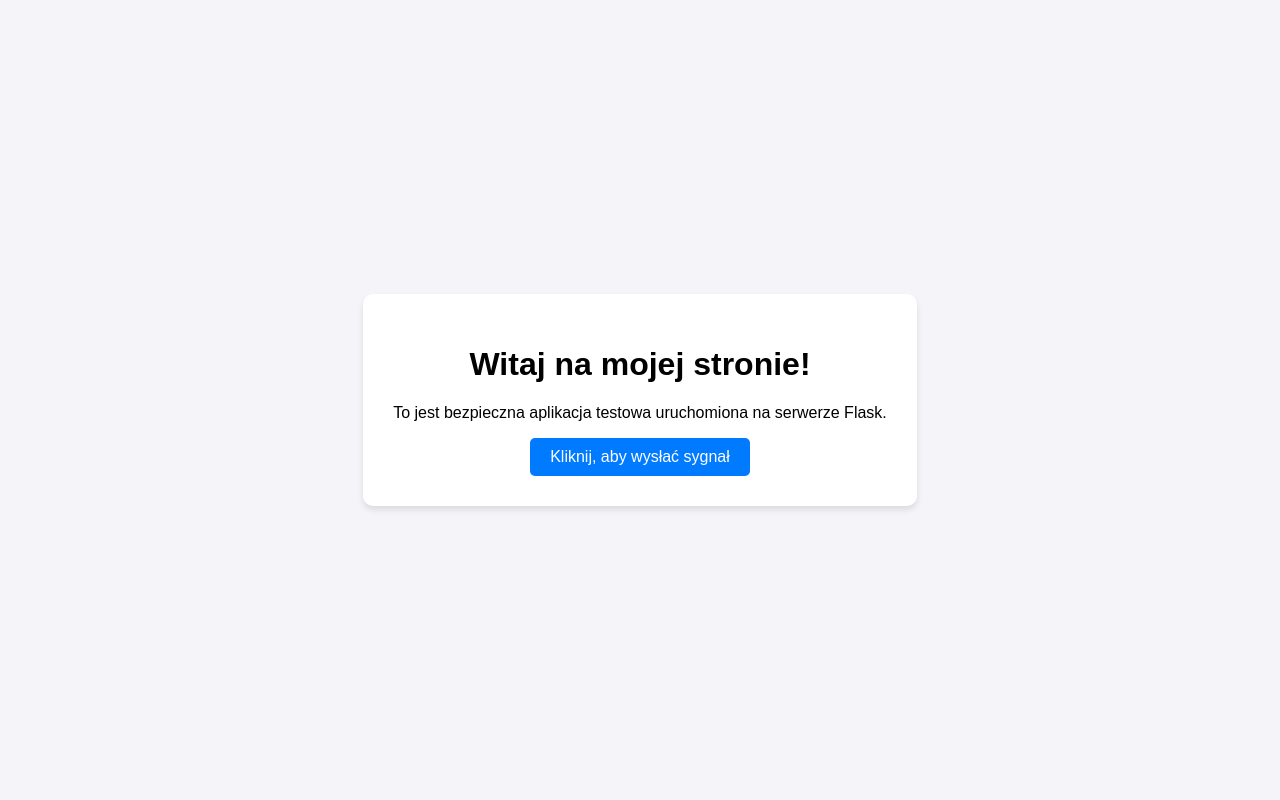
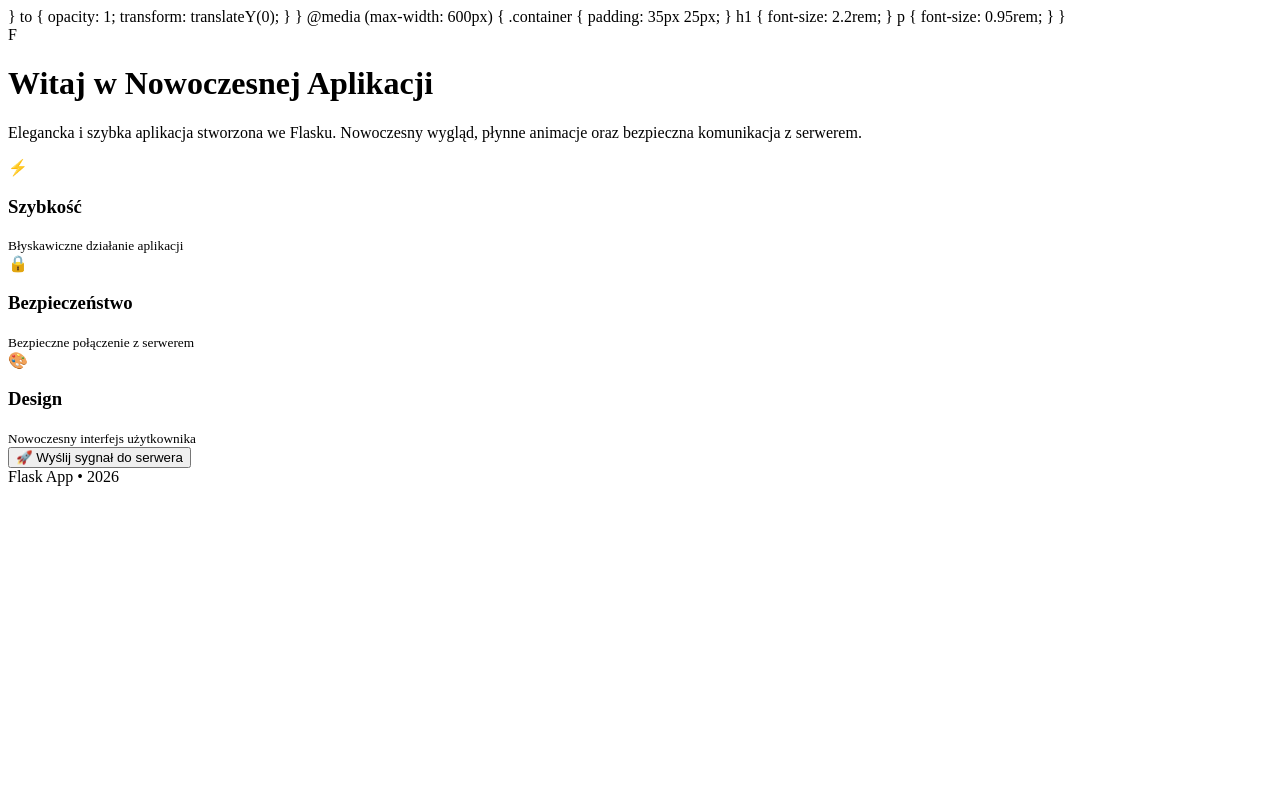
Before and after one commit to nwmxd322/krewlex-logger, a Flask app: page / in a window 1280 px wide. Run offline with Flask 3, Linux system fonts and the light colour scheme; data that the repository does not hold is empty.

Commit message:
Update index.html

```diff
--- a/templates/index.html
+++ b/templates/index.html
@@ -1,48 +1,72 @@
 <!DOCTYPE html>
-<html lang="pl">
-<head>
-    <meta charset="UTF-8">
-    <meta name="viewport" content="width=device-width, initial-scale=1.0">
-    <title>Moja Pierwsza Aplikacja</title>
-    <style>
-        body {
-            font-family: Arial, sans-serif;
-            background-color: #f4f4f9;
-            display: flex;
-            justify-content: center;
-            align-content: center;
-            align-items: center;
-            height: 100vh;
-            margin: 0;
+            }
+            to {
+                opacity: 1;
+                transform: translateY(0);
+            }
         }
-        .container {
-            text-align: center;
-            background: white;
-            padding: 30px;
-            border-radius: 10px;
-            box-shadow: 0 4px 6px rgba(0,0,0,0.1);
-        }
-        button {
-            background-color: #007BFF;
-            color: white;
-            border: none;
-            padding: 10px 20px;
-            font-size: 16px;
-            border-radius: 5px;
-            cursor: pointer;
-        }
-        button:hover {
-            background-color: #0056b3;
+
+        @media (max-width: 600px) {
+            .container {
+                padding: 35px 25px;
+            }
+
+            h1 {
+                font-size: 2.2rem;
+            }
+
+            p {
+                font-size: 0.95rem;
+            }
         }
     </style>
 </head>
 <body>
+
+    <div class="background-blur"></div>
+    <div class="background-blur2"></div>
+
     <div class="container">
-        <h1>Witaj na mojej stronie!</h1>
-        <p>To jest bezpieczna aplikacja testowa uruchomiona na serwerze Flask.</p>
+
+        <div class="logo">F</div>
+
+        <h1>
+            Witaj w <span class="gradient-text">Nowoczesnej Aplikacji</span>
+        </h1>
+
+        <p>
+            Elegancka i szybka aplikacja stworzona we Flasku.
+            Nowoczesny wygląd, płynne animacje oraz bezpieczna komunikacja z serwerem.
+        </p>
+
+        <div class="features">
+            <div class="feature-card">
+                <span>⚡</span>
+                <h3>Szybkość</h3>
+                <small>Błyskawiczne działanie aplikacji</small>
+            </div>
+
+            <div class="feature-card">
+                <span>🔒</span>
+                <h3>Bezpieczeństwo</h3>
+                <small>Bezpieczne połączenie z serwerem</small>
+            </div>
+
+            <div class="feature-card">
+                <span>🎨</span>
+                <h3>Design</h3>
+                <small>Nowoczesny interfejs użytkownika</small>
+            </div>
+        </div>
+
         <form action="/kliknij" method="POST">
-            <button type="submit">Kliknij, aby wysłać sygnał</button>
+            <button type="submit">🚀 Wyślij sygnał do serwera</button>
         </form>
+
+        <div class="footer">
+            Flask App • 2026
+        </div>
     </div>
+
 </body>
 </html>
```
